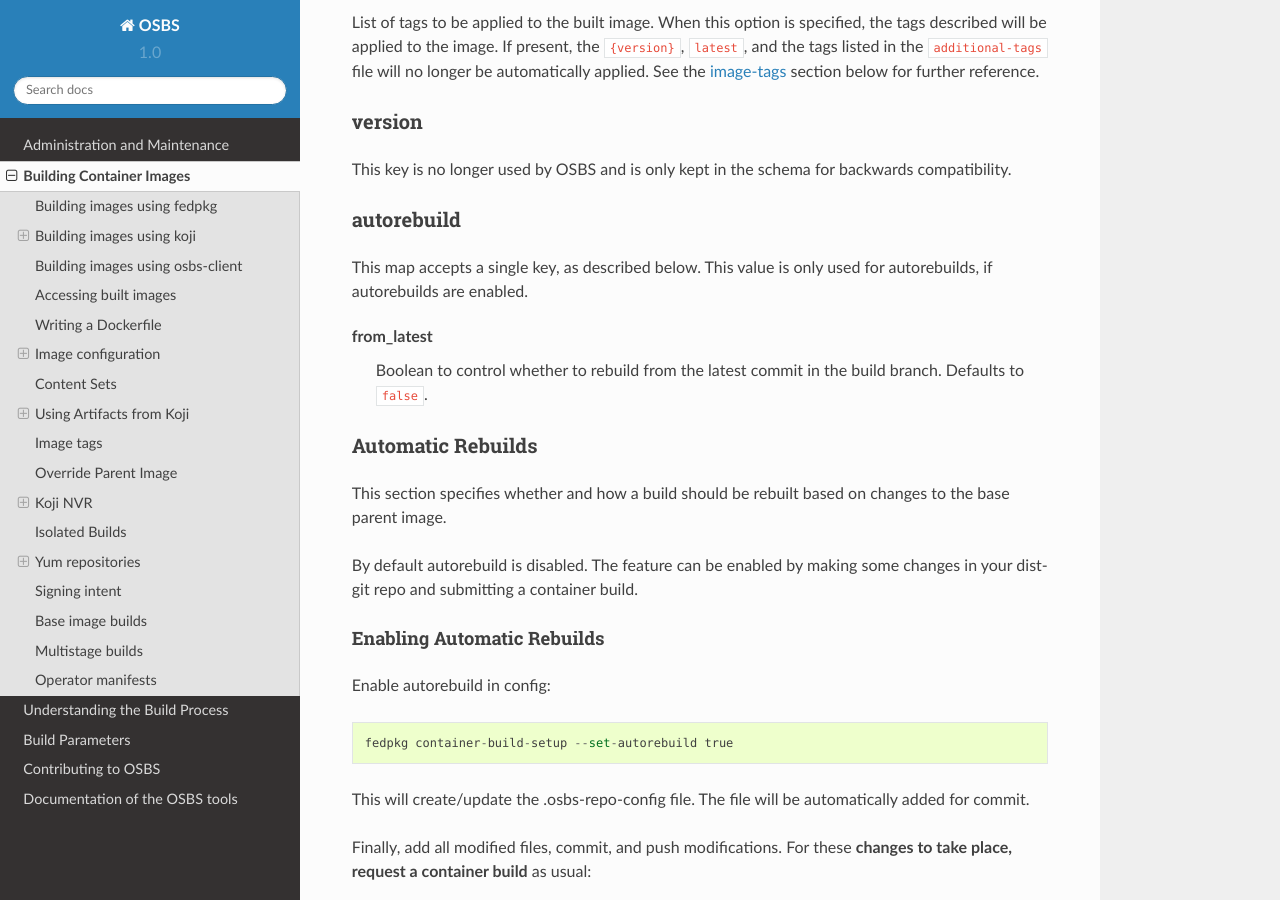
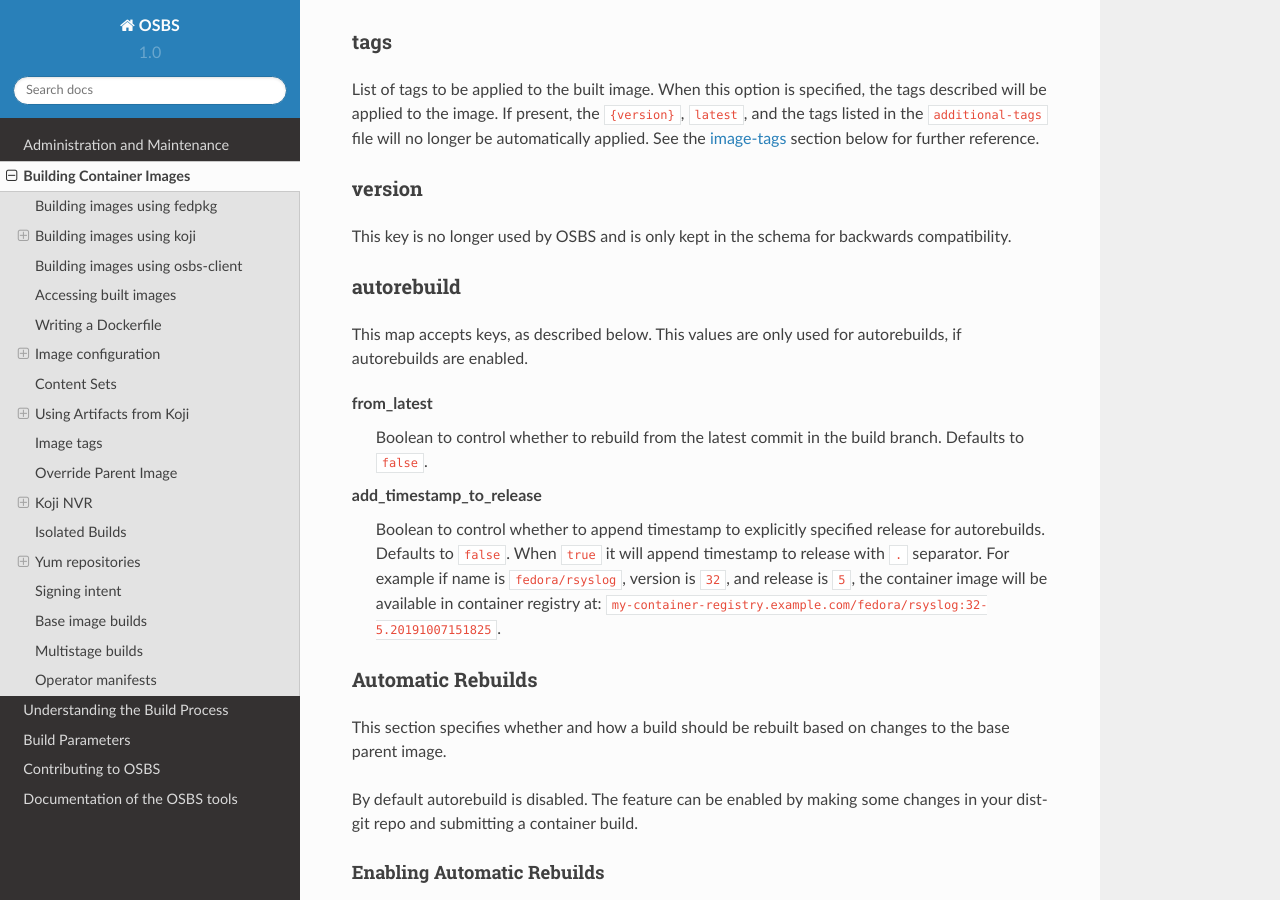
Before and after one commit to containerbuildsystem/osbs-docs, a Sphinx documentation site: the page built from docs/users.rst, in a window 1280 px wide and 900 px high, scrolled down 9183 px. Built offline with Sphinx 7.4.7 and the Read the Docs theme 2.0.0, drawn with Linux system fonts in a browser that asks for light colours; some of the changed text lies outside the part shown.

Commit message:
add timestamp to explicitly specified release for autorebuilds
* OSBS-7803

Signed-off-by: Robert Cerven <rcerven@redhat.com>

```diff
--- a/docs/build_process.rst
+++ b/docs/build_process.rst
@@ -401,4 +401,6 @@
 next level of layered images, and so on.
 
 Builds may opt in to autorebuilds with an
-:ref:`autorebuild entry in the dist-git configuration. <container.yaml-autorebuild>`
+:ref:`autorebuild entry in the dist-git configuration. <osbs-config-autorebuild>`
+Additional options for autorebuilds can be configured in
+:ref:`container.yaml. <container.yaml-autorebuild>`
--- a/docs/users.rst
+++ b/docs/users.rst
@@ -313,7 +313,11 @@
     # used for inheritance of yum repos and ODCS composes from baseimage build
     inherit: true
 
-   image_build_method: docker_api
+  image_build_method: docker_api
+
+  autorebuild:
+    from_latest: false
+    add_timestamp_to_release: false
 
 platforms
 ~~~~~~~~~
@@ -483,17 +487,26 @@
 This key is no longer used by OSBS and is only kept in the schema for backwards
 compatibility.
 
+.. _container.yaml-autorebuild:
+
 autorebuild
 ~~~~~~~~~~~
 
-This map accepts a single key, as described below. This value is only used
+This map accepts keys, as described below. This values are only used
 for autorebuilds, if autorebuilds are enabled.
 
 from_latest
   Boolean to control whether to rebuild from the latest commit in the build
   branch. Defaults to ``false``.
 
-.. _container.yaml-autorebuild:
+add_timestamp_to_release
+  Boolean to control whether to append timestamp to explicitly specified release for autorebuilds.
+  Defaults to ``false``. When ``true`` it will append timestamp to release with ``.`` separator.
+  For example if name is ``fedora/rsyslog``, version is ``32``, and release is ``5``,
+  the container image will be available in container registry at:
+  ``my-container-registry.example.com/fedora/rsyslog:32-5.20191007151825``.
+
+.. _osbs-config-autorebuild:
 
 Automatic Rebuilds
 ~~~~~~~~~~~~~~~~~~
```
